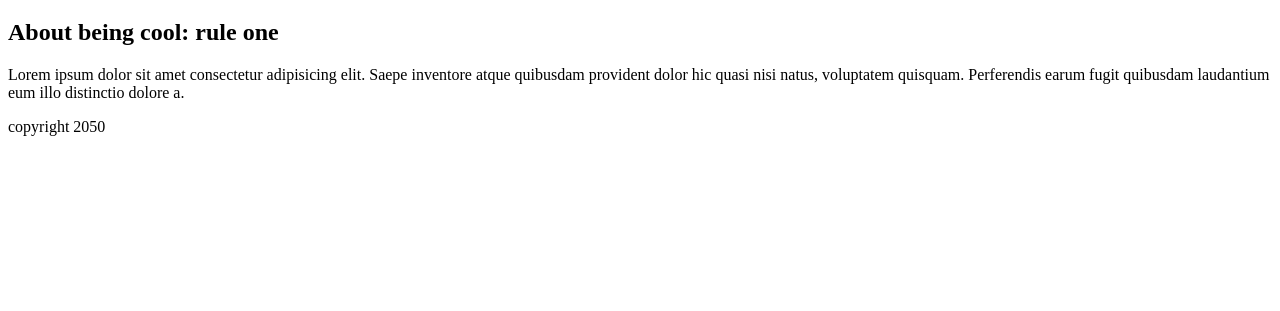
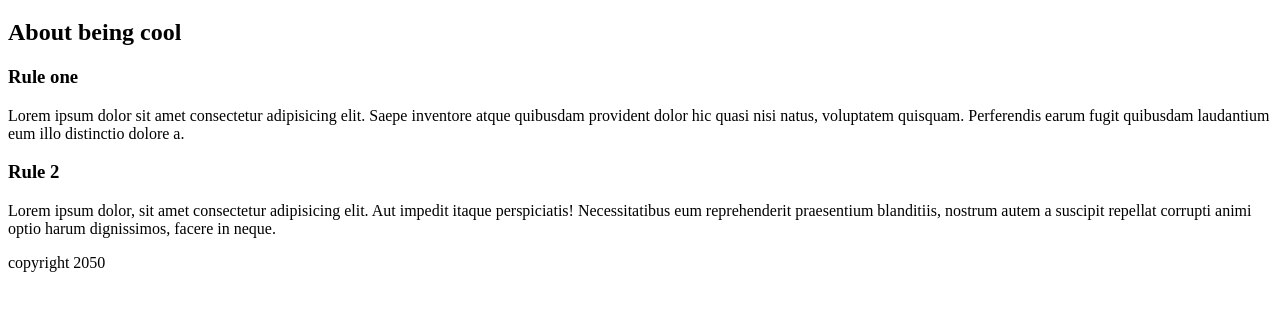
Before and after one commit to samnjab/git-lesson, a plain HTML site: page index.html in a window 1280 px wide. Shown: the part 61-372 px from the top of the page. Drawn offline with Linux system fonts and the light colour scheme.

Commit message:
added a new section

```diff
--- a/index.html
+++ b/index.html
@@ -11,10 +11,13 @@
   <h1>This is a cool website</h1>
 </header>
 <section>
-  <h2>About being cool: rule one</h2>
+  <h2>About being cool</h2>
+  <h3>Rule one</h3>
   <p>
     Lorem ipsum dolor sit amet consectetur adipisicing elit. Saepe inventore atque quibusdam provident dolor hic quasi nisi natus, voluptatem quisquam. Perferendis earum fugit quibusdam laudantium eum illo distinctio dolore a.
   </p>
+  <h3>Rule 2</h3>
+  <p>Lorem ipsum dolor, sit amet consectetur adipisicing elit. Aut impedit itaque perspiciatis! Necessitatibus eum reprehenderit praesentium blanditiis, nostrum autem a suscipit repellat corrupti animi optio harum dignissimos, facere in neque.</p>
 </section>
 
 <footer>
```
